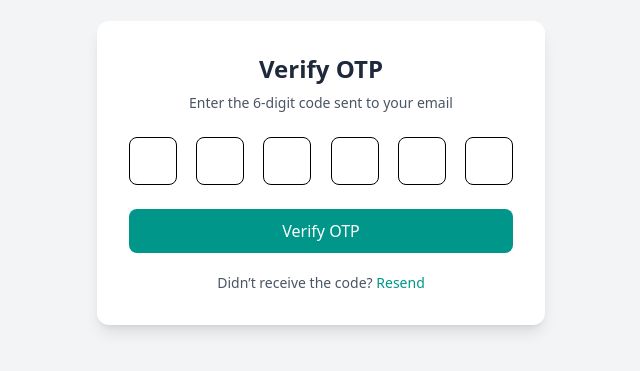
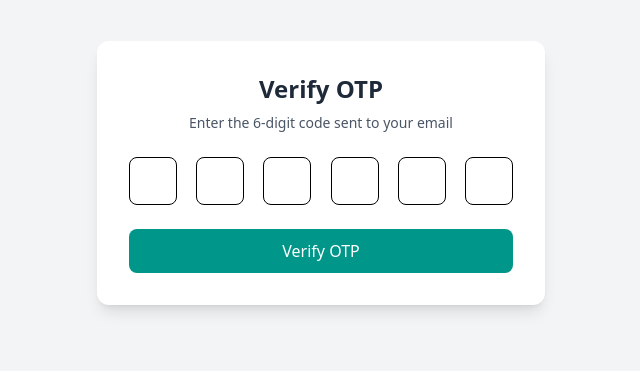
Before and after one commit to kartikmaru/swootechmart-frontend, a Next.js app: page /verify-otp in a window 1280 px wide. Shown: the part 227-598 px from the top of the page, without its empty margins (319-959 px from the left). Built offline with nearby package versions, Linux system fonts and the light colour scheme; no server answers.

Commit message:
verify-otp changes again

```diff
--- a/src/app/(user-auth)/verify-otp/page.jsx
+++ b/src/app/(user-auth)/verify-otp/page.jsx
@@ -1,17 +1,16 @@
 'use client'
 
+import { Suspense, useState, useRef } from 'react'
 import { client, notify } from '@/utils/Helper'
 import { useRouter, useSearchParams } from 'next/navigation'
-import { useState, useRef } from 'react'
 
-export default function VerifyOtpPage() {
+function VerifyOtpContent() {
   const [otp, setOtp] = useState(Array(6).fill(''))
   const inputsRef = useRef([])
   const router = useRouter()
   const searchParams = useSearchParams()
   const email = searchParams.get("email")
   const [loading, setLoading] = useState(false)
-
 
   const handleChange = (value, index) => {
     if (!/^[0-9]?$/.test(value)) return
@@ -20,7 +19,6 @@ export default function VerifyOtpPage() {
     newOtp[index] = value
     setOtp(newOtp)
 
-    // Move to next input
     if (value && index < 5) {
       inputsRef.current[index + 1].focus()
     }
@@ -28,42 +26,35 @@ export default function VerifyOtpPage() {
 
   const submitHandler = (e) => {
     e.preventDefault()
-    setLoading(true)
+
     const finalOtp = otp.join("")
     setLoading(true)
-    client.post("user/verify-otp", { otp: finalOtp, email: email }).then(
-      (res) => {
-        if (res.data.success) {
-          e.target.reset()
-        }
+
+    client.post("user/verify-otp", {
+      otp: finalOtp,
+      email: email
+    })
+      .then((res) => {
         notify("Email Verified Successfully", res.data.success)
         router.push("/login")
-      }
-    ).catch(
-      (error) => {
+      })
+      .catch((error) => {
         const message = error?.response?.data?.msg
         notify(message, false)
-      }
-    ).finally(() => {
-      setLoading(false)
-    })
+      })
+      .finally(() => {
+        setLoading(false)
+      })
   }
 
   const handleKeyDown = (e, index) => {
-    // Move back on delete
     if (e.key === 'Backspace' && !otp[index] && index > 0) {
       inputsRef.current[index - 1].focus()
     }
   }
 
-
-  const handleResend = () => {
-    console.log('Resend OTP')
-  }
-
   return (
     <div className="min-h-screen flex items-center justify-center bg-gray-100 px-4">
-
       <div className="w-full max-w-md bg-white rounded-xl shadow-lg p-8 text-center">
 
         <h2 className="text-2xl font-bold text-gray-800 mb-2">
@@ -76,7 +67,6 @@ export default function VerifyOtpPage() {
 
         <form onSubmit={submitHandler}>
 
-          {/* OTP Inputs */}
           <div className="flex justify-between gap-2 mb-6">
             {otp.map((digit, index) => (
               <input
@@ -92,7 +82,6 @@ export default function VerifyOtpPage() {
             ))}
           </div>
 
-          {/* Button */}
           <button
             type="submit"
             className="w-full bg-teal-600 text-white font-medium py-2.5 rounded-lg hover:bg-teal-700 transition"
@@ -101,19 +90,15 @@ export default function VerifyOtpPage() {
           </button>
 
         </form>
-
-        {/* Resend */}
-        <p className="text-sm text-gray-600 mt-5">
-          Didn’t receive the code?{" "}
-          <button
-            onClick={handleResend}
-            className="text-teal-600 font-medium hover:underline"
-          >
-            Resend
-          </button>
-        </p>
-
       </div>
     </div>
   )
 }
+
+export default function VerifyOtpPage() {
+  return (
+    <Suspense fallback={<div>Loading...</div>}>
+      <VerifyOtpContent />
+    </Suspense>
+  )
+}
```
